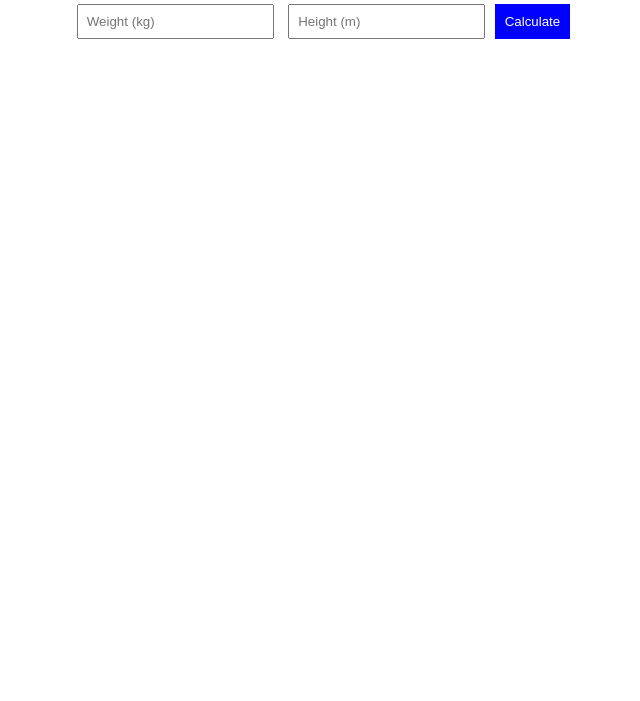
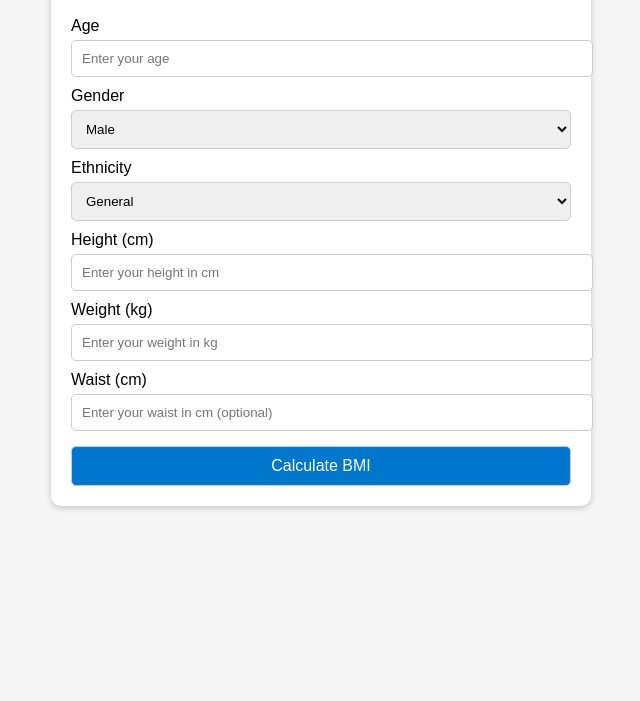
Before and after one commit to gujjar447/bmi-calculater, a plain HTML site: page index.html in a window 1280 px wide. Shown: the part 99-800 px from the top of the page, without its empty margins (319-959 px from the left). Drawn offline with Linux system fonts and the light colour scheme.

Commit message:
index.html

```diff
--- a/index.html
+++ b/index.html
@@ -1,27 +1,138 @@
 <!DOCTYPE html>
-<html>
+<html lang="en">
 <head>
-  <title>BMI Calculator</title>
+  <meta charset="UTF-8" />
+  <meta name="viewport" content="width=device-width, initial-scale=1.0" />
+  <title>BMI Calculator - Detailed</title>
   <style>
-    body { font-family: Arial; text-align: center; margin: 50px; }
-    input { margin: 5px; padding: 8px; }
-    button { padding: 10px; background: blue; color: white; border: none; }
+    body {
+      font-family: Arial, sans-serif;
+      background: #f5f5f5;
+      padding: 20px;
+    }
+    .container {
+      max-width: 500px;
+      margin: auto;
+      background: #fff;
+      padding: 20px;
+      border-radius: 10px;
+      box-shadow: 0 2px 6px rgba(0,0,0,0.2);
+    }
+    h2 {
+      text-align: center;
+    }
+    label {
+      display: block;
+      margin-top: 10px;
+    }
+    input, select, button {
+      width: 100%;
+      padding: 10px;
+      margin-top: 5px;
+      border: 1px solid #ccc;
+      border-radius: 5px;
+    }
+    button {
+      background: #0077cc;
+      color: white;
+      font-size: 16px;
+      cursor: pointer;
+      margin-top: 15px;
+    }
+    button:hover {
+      background: #005fa3;
+    }
+    .result {
+      margin-top: 20px;
+      padding: 15px;
+      background: #e9f5ff;
+      border-radius: 5px;
+    }
   </style>
 </head>
 <body>
-  <h2>BMI Calculator</h2>
-  <input type="number" id="weight" placeholder="Weight (kg)">
-  <input type="number" id="height" placeholder="Height (m)">
-  <button onclick="calculateBMI()">Calculate</button>
-  <p id="result"></p>
+  <div class="container">
+    <h2>Detailed BMI Calculator</h2>
+    <label for="age">Age</label>
+    <input type="number" id="age" placeholder="Enter your age" />
+
+    <label for="gender">Gender</label>
+    <select id="gender">
+      <option value="male">Male</option>
+      <option value="female">Female</option>
+    </select>
+
+    <label for="ethnicity">Ethnicity</label>
+    <select id="ethnicity">
+      <option value="general">General</option>
+      <option value="southAsian">South Asian</option>
+    </select>
+
+    <label for="height">Height (cm)</label>
+    <input type="number" id="height" placeholder="Enter your height in cm" />
+
+    <label for="weight">Weight (kg)</label>
+    <input type="number" id="weight" placeholder="Enter your weight in kg" />
+
+    <label for="waist">Waist (cm)</label>
+    <input type="number" id="waist" placeholder="Enter your waist in cm (optional)" />
+
+    <button onclick="calculateBMI()">Calculate BMI</button>
+
+    <div id="output" class="result" style="display:none;"></div>
+  </div>
 
   <script>
-    function calculateBMI() {
-      let w = document.getElementById("weight").value;
-      let h = document.getElementById("height").value;
-      let bmi = (w / (h * h)).toFixed(2);
-      document.getElementById("result").innerText = "Your BMI is: " + bmi;
+    function calculateBMI(){
+      const height = parseFloat(document.getElementById('height').value)/100;
+      const weight = parseFloat(document.getElementById('weight').value);
+      const waist = parseFloat(document.getElementById('waist').value);
+      const ethnicity = document.getElementById('ethnicity').value;
+      let output = document.getElementById('output');
+
+      if(!height || !weight){
+        alert("Please enter height and weight");
+        return;
+      }
+      let bmi = weight / (height*height);
+      let category = "";
+
+      if(ethnicity === "southAsian"){
+        if(bmi < 18.5) category = "Underweight";
+        else if(bmi < 23) category = "Healthy";
+        else if(bmi < 27.5) category = "Overweight";
+        else category = "Obese";
+      } else {
+        if(bmi < 18.5) category = "Underweight";
+        else if(bmi < 25) category = "Healthy";
+        else if(bmi < 30) category = "Overweight";
+        else category = "Obese";
+      }
+
+      let message = `<strong>Your BMI:</strong> ${bmi.toFixed(1)} (${category})<br>`;
+
+      if(waist){
+        let whtr = waist / (height*100);
+        message += `<strong>Waist-to-Height Ratio:</strong> ${whtr.toFixed(2)}<br>`;
+        if(whtr > 0.5){
+          message += "⚠️ High health risk due to waist size.<br>";
+        }
+      }
+
+      // health tips
+      if(category === "Underweight"){
+        message += "Tip: Eat a balanced diet with more calories and consult a doctor.";
+      } else if(category === "Healthy"){
+        message += "Tip: Great! Keep maintaining your healthy lifestyle.";
+      } else if(category === "Overweight"){
+        message += "Tip: Try to add daily physical activity and eat more vegetables.";
+      } else {
+        message += "Tip: Consult a healthcare provider for weight management advice.";
+      }
+
+      output.style.display = "block";
+      output.innerHTML = message;
     }
   </script>
 </body>
-</html>
+  </html>
```
